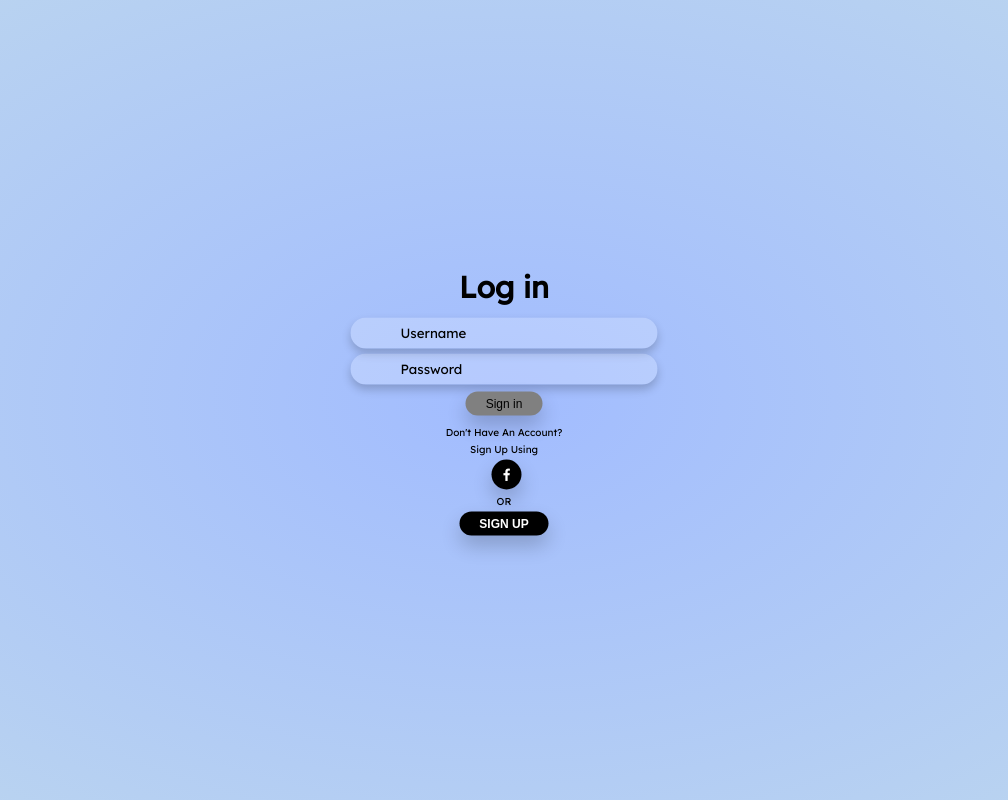
After one commit to DmitryPimenov/product.github.io, a Flask app: page /login in a window 1280 px wide. The commit adds this page. Shown: the whole page, without its empty margins (136-1144 px from the left). Run offline with Flask 2, Linux system fonts and the light colour scheme.

Commit message:
second commit

```diff
--- a/product/routes.py
+++ b/product/routes.py
@@ -8,6 +8,6 @@ def product():
     return render_template("product.html")
 
 
-@app.route('/')
-def prod():
-    return render_template("product.html")
+@app.route('/login')
+def login():
+    return render_template("login.html")
--- /dev/null
+++ b/product/static/css/login.css
@@ -0,0 +1,145 @@
+*{
+	margin: 0%;
+	padding: 0%;
+	box-sizing: border-box;
+}
+body{
+	font-family: 'Lexend Deca', sans-serif;
+	font-weight: 400;
+	font-size: 16px;
+	line-height: 1.7;
+}
+.header{
+	height: 100vh;
+	background-image: radial-gradient(rgba(116,155,255,.67) 0.0%, rgba(158,195,232,.7) 100.0%);
+	background-size:cover;
+	background-position: top;
+	position: relative;
+}
+.log-on-box{
+	position: absolute;
+	transform: translate(-50% ,-50%);
+	left: 50%;
+	top: 50%;
+}
+.alignment , .logo-wrapper{
+   text-align: center;
+	display:block;
+	color:black;
+	font-size:10px;
+}
+.logo-wrapper h1{
+	font-size:30px;
+}
+::placeholder{
+	color:black;
+	font-family: 'Lexend Deca', sans-serif;
+}
+input[type=text]{
+	background: url() no-repeat scroll 1rem  ;
+	background-size: 1.5rem;
+	padding: 8px 80px 8px 50px;
+	border-radius: 50px;
+	border: none;
+	box-sizing: border-box;
+	background-color: rgba(255,255,255,0.2);
+	outline:none;
+	color:black;
+	margin-top: 5px;
+	 box-shadow: 0 5px 10px rgba(0,0,0,.2);
+	display: block;
+}
+input[type=password]{
+	background: url() no-repeat scroll 1rem ;
+	background-size: 1.5rem;
+	padding: 8px 80px 8px 50px;
+	border-radius: 50px;
+	border: none;
+	box-sizing: border-box;
+	background-color: rgba(255,255,255,0.2);
+	outline:none;
+	color:black;
+	margin-top: 5px;
+	 box-shadow: 0 5px 10px rgba(0,0,0,.2);
+	display: block;
+ }
+ .btn-sign-in{
+	background-color: gray;
+	border-radius:50px;
+	border: none;
+	color: black;
+	padding:5px 20px 5px;
+	text-align:center;
+	text-decoration: none;
+	font-size: 12px;
+	margin-top:10px;
+	outline:none;
+	cursor: pointer;
+	transform:translateY(-3px);
+	box-shadow: 0 10px 20px rgba(0,0,0,.2);
+  }
+  .btn-sign-in:active{
+	transform:translateY(-1px);
+	box-shadow: 0 5px 10px rgba(0,0,0,.2);
+}
+  .btn-sign-up-g{
+	border: none;
+	background-color: black;
+	height:30px;
+	width: 30px;
+	color: white;
+	text-decoration: none;
+	border-radius:50%;
+	outline:none;
+	cursor: pointer;
+	transform:translateY(-3px);
+	box-shadow: 0 10px 20px rgba(0,0,0,.2);
+  }
+   .btn-sign-up-f{
+	border: none;
+	background-color: black;
+	height:30px;
+	width: 30px;
+	color: white;
+	margin-left: 5px;
+	text-decoration: none;
+	border-radius:50%;
+	outline:none;
+	cursor: pointer;
+	transform:translateY(-3px);
+	box-shadow: 0 10px 20px rgba(0,0,0,.2);
+  }
+
+.btn-sign-up-g:active{
+	transform:translateY(-1px);
+	box-shadow: 0 5px 10px rgba(0,0,0,.2);
+}
+
+.btn-sign-up-f:active{
+	transform:translateY(-1px);
+	box-shadow: 0 5px 10px rgba(0,0,0,.2);
+}
+  .btn-sign-up{
+	background-color: black;
+	border-radius:50px;
+	border: none;
+	color: white;
+	padding:5px 20px 5px;
+	text-align:center;
+	text-decoration: none;
+	font-size: 12px;
+	margin-top:5px;
+	outline:none;
+	cursor: pointer;
+	transform:translateY(-3px);
+	box-shadow: 0 10px 20px rgba(0,0,0,.2);
+  }
+  .btn-sign-up:active{
+	transform:translateY(-1px);
+	box-shadow: 0 5px 10px rgba(0,0,0,.2);
+}
+.new-ac-text{
+	display: block;
+	margin-top:5px;
+	margin-bottom: 5px;
+}
--- /dev/null
+++ b/product/templates/login.html
@@ -0,0 +1,57 @@
+<!DOCTYPE html>
+<html>
+<head>
+	<meta charset="utf-8"/>
+	<link rel='dns-prefetch' href='//s.w.org'/>
+	<meta http-equiv="X-UA-Compatible" content="IE=edge">
+	<title>Log In</title>
+    <link rel="stylesheet" href="static/css/login.css" />
+	<meta name="viewport" content="width=device-width, height=device-height, initial-scale=1.0, maximum-scale=1.0, user-scalable = 0">
+	<link href="https://fonts.googleapis.com/icon?family=Material+Icons" rel="stylesheet">
+	<link rel="stylesheet" type="text/css" href="../css/login-ui1.css"/>
+	<link href="https://fonts.googleapis.com/css?family=Lexend+Deca&display=swap" rel="stylesheet">
+	<link rel="stylesheet" href="https://cdnjs.cloudflare.com/ajax/libs/font-awesome/4.7.0/css/font-awesome.min.css">
+</head>
+<body>
+	<header class="header">
+		<div class="log-on-box">
+			<div class="logo-wrapper">
+			<h1>Log in</h1>
+			</div>
+			<form method="post">
+						<input name="name" type="text" placeholder="Username"/>
+						<input name="password" type="password" placeholder="Password"/>
+					<div class="alignment">
+					<input type="submit" class="btn-sign-in" value="Sign in">
+				</div>
+				<div class="new-ac-text">
+					<p>
+						<span class="alignment">Don't Have An Account?</span>
+						<span class="alignment">Sign Up Using</span>
+					</p>
+				</div>
+				<div class="alignment">
+					<!--<button type="button" class="btn-sign-up-g"><i class="fa fa-google"></i></button>-->
+					<button type="button" class="btn-sign-up-f"><i class="fa fa-facebook"></i></button>
+			    </div>
+				<div class="alignment">
+					<p>OR</p>
+				</div>
+				<div class="alignment">
+					<a href="http://127.0.0.1:5000/signup"><button type="button" class="btn-sign-up"><strong>SIGN UP</strong></button></a>
+				</div>
+			</form>
+			</div>
+	</header>
+<footer>
+			<!--<p>Designed by
+			<a href="https://">
+			<span>Pimenov Dmitry</span>
+			</a>
+			<a href="https://">
+			<img class="pin-img" src="https://kartinki-dlya-srisovki.ru/wp-content/uploads/2018/10/kartinki-dlya-srisovki-glaza-1.jpg" alt="Pimenov Dmitry">
+			</a>
+			  &copy;Copyrights Reserved 2020</p>-->
+</footer>
+</body>
+</html>
--- a/product/templates/product.html
+++ b/product/templates/product.html
@@ -25,7 +25,7 @@
         <a class="py-2" href="#">
           <svg xmlns="http://www.w3.org/2000/svg" width="24" height="24" viewBox="0 0 24 24" fill="none" stroke="currentColor" stroke-width="2" stroke-linecap="round" stroke-linejoin="round" class="d-block mx-auto"><circle cx="12" cy="12" r="10"></circle><line x1="14.31" y1="8" x2="20.05" y2="17.94"></line><line x1="9.69" y1="8" x2="21.17" y2="8"></line><line x1="7.38" y1="12" x2="13.12" y2="2.06"></line><line x1="9.69" y1="16" x2="3.95" y2="6.06"></line><line x1="14.31" y1="16" x2="2.83" y2="16"></line><line x1="16.62" y1="12" x2="10.88" y2="21.94"></line></svg>
         </a>
-        <a class="py-2 d-none d-md-inline-block" href="#"><font style="vertical-align: inherit;"><font style="vertical-align: inherit;">Вход</font></font></a>
+        <a class="py-2 d-none d-md-inline-block" href="http://127.0.0.1:5000/login"><font style="vertical-align: inherit;"><font style="vertical-align: inherit;">Вход</font></font></a>
         <a class="py-2 d-none d-md-inline-block" href="#"><font style="vertical-align: inherit;"><font style="vertical-align: inherit;">Товар</font></font></a>
         <a class="py-2 d-none d-md-inline-block" href="#"><font style="vertical-align: inherit;"><font style="vertical-align: inherit;">Характеристики</font></font></a>
         <a class="py-2 d-none d-md-inline-block" href="#"><font style="vertical-align: inherit;"><font style="vertical-align: inherit;">Предприятие</font></font></a>
```
Also changed, not shown: requirements.txt (added, +10 -0 lines).
